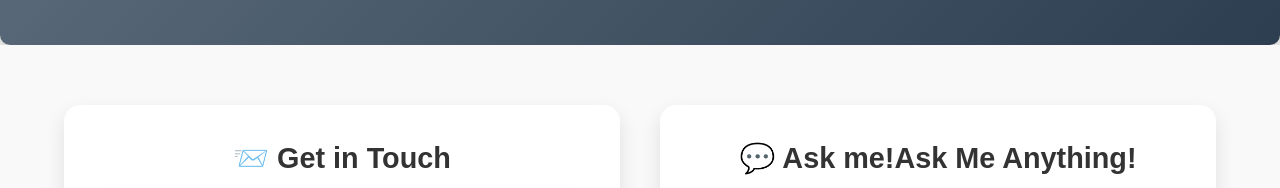
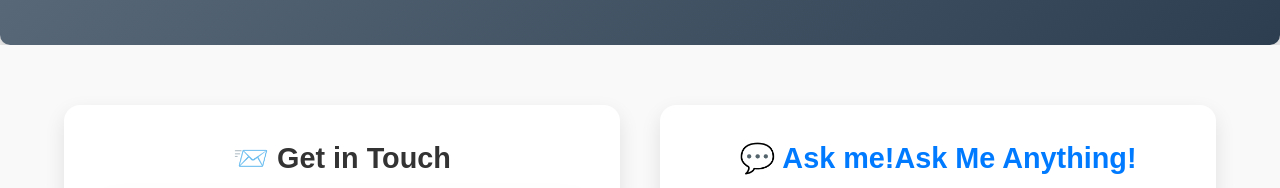
Before and after one commit to Abhaymishra740/Abhay-Info, a plain HTML site: page index.html in a window 1280 px wide. Shown: the part 2220-2408 px from the top of the page. Drawn offline with nearby package versions, Linux system fonts and the light colour scheme.

Commit message:
Update style.css

```diff
--- a/style.css
+++ b/style.css
@@ -644,7 +644,8 @@ h2 {
 .chatbot-title {
   font-size: 1.8rem;
   margin-bottom: 10px;
-  color: #333;
+  color:#007BFF ;
+background-color: #FFFFFF;
 }
 
 .chatbot-subtext {
```
